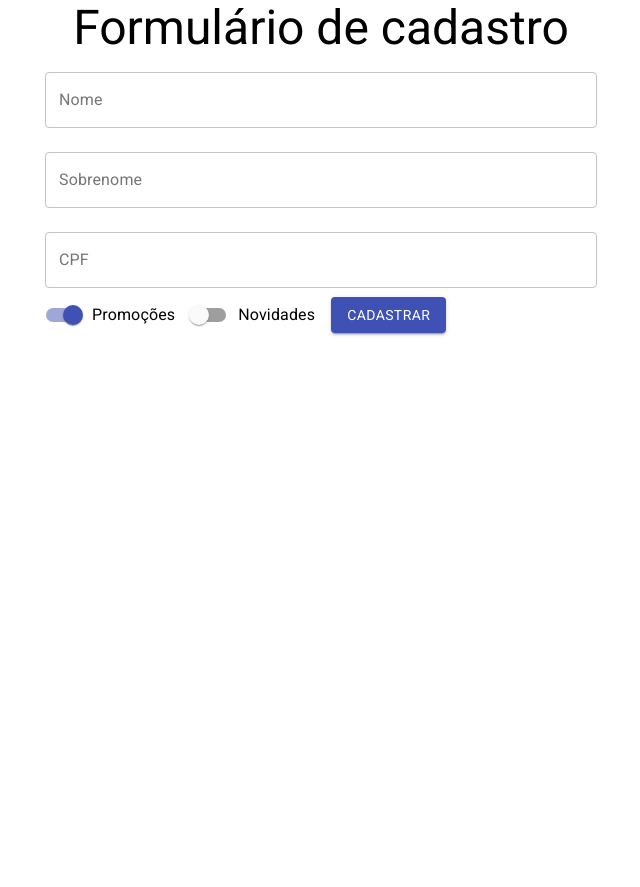
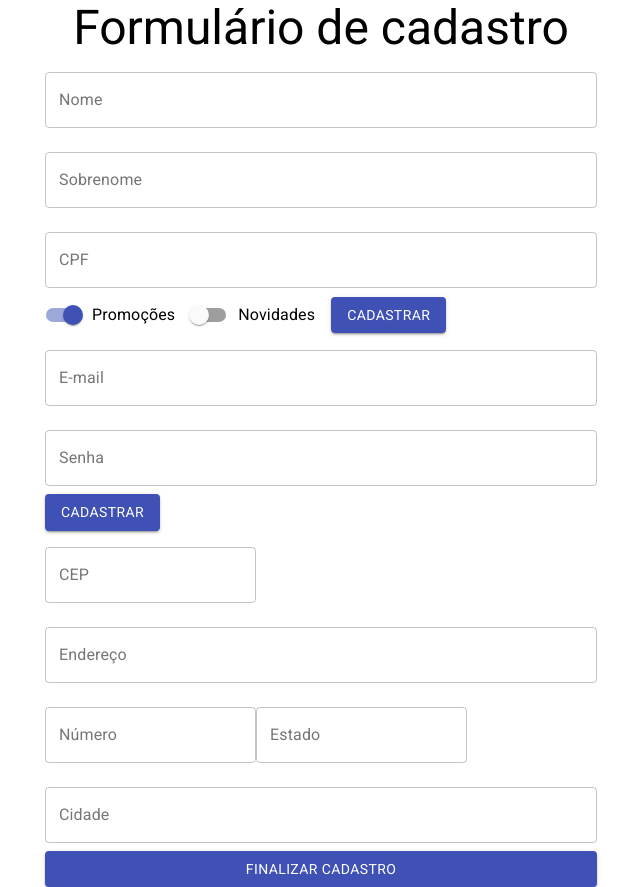
Before and after one commit to divertimentos/curso-alura-react-hooks-contexts, a React (Create React App) app: page / in a window 1280 px wide. Shown: the whole page, without its empty margins (319-959 px from the left). Before the commit the page ends 800 px from the top, so only its background shows below. Built offline with nearby package versions, Linux system fonts and the light colour scheme.

Commit message:
Cria todos os formulários iniciais

```diff
--- a/package.json
+++ b/package.json
@@ -10,7 +10,7 @@
     "fontsource-roboto": "^2.1.4",
     "react": "^16.13.1",
     "react-dom": "^16.13.1",
-    "react-scripts": "3.4.1"
+    "react-scripts": "^3.4.4"
   },
   "scripts": {
     "start": "react-scripts start",
--- /dev/null
+++ b/src/components/FormularioCadastro/DadosEntrega.jsx
@@ -0,0 +1,57 @@
+import React from 'react';
+
+import { TextField, Button } from '@material-ui/core';
+
+function DadosEntrega() {
+  return (
+    <form>
+      <TextField
+        id="cep"
+        label="CEP"
+        type="number"
+        variant="outlined"
+        margin="normal"
+      />
+
+      <TextField
+        variant="outlined"
+        margin="normal"
+        fullWidth
+        id="endereco"
+        label="Endereço"
+        type="text"
+      />
+
+      <TextField
+        variant="outlined"
+        margin="normal"
+        id="numero"
+        label="Número"
+        type="number"
+      />
+
+      <TextField
+        variant="outlined"
+        margin="normal"
+        id="estado"
+        label="Estado"
+        type="text"
+      />
+
+      <TextField
+        variant="outlined"
+        margin="normal"
+        fullWidth
+        id="cidade"
+        label="Cidade"
+        type="text"
+      />
+
+      <Button type="submit" variant="contained" color="primary" fullWidth>
+        Finalizar Cadastro
+      </Button>
+    </form>
+  )
+}
+
+export default DadosEntrega;
--- /dev/null
+++ b/src/components/FormularioCadastro/DadosPessoais.jsx
@@ -0,0 +1,94 @@
+import React, { useState } from "react";
+import { TextField, Button, Switch, FormControlLabel } from "@material-ui/core";
+
+function DadosPessoais({aoEnviar, validarCPF}) {
+  const [nome, setNome] = useState("");
+  const [sobrenome, setSobrenome] = useState("");
+  const [cpf, setCpf] = useState("");
+  const [promocoes, setPromocoes] = useState(true);
+  const [novidades, setNovidades] = useState(false);
+  const [erros, setErros] = useState({cpf:{valido:true, texto:""}})
+  return (
+    <form
+      onSubmit={(event) => {
+        event.preventDefault();
+        aoEnviar({nome, sobrenome, cpf, novidades, promocoes});
+      }}
+    >
+      <TextField
+        value={nome}
+        onChange={(event) => {
+          setNome(event.target.value);
+        }}
+        id="nome"
+        label="Nome"
+        variant="outlined"
+        margin="normal"
+        fullWidth
+      />
+      <TextField
+        value={sobrenome}
+        onChange={(event) => {
+          setSobrenome(event.target.value);
+        }}
+        id="sobrenome"
+        label="Sobrenome"
+        variant="outlined"
+        margin="normal"
+        fullWidth
+      />
+      <TextField
+        value={cpf}
+        onChange={(event) => {
+          setCpf(event.target.value);
+        }}
+
+        onBlur={(event)=>{
+          const ehValido = validarCPF(cpf);
+          setErros({cpf:ehValido})
+        }}
+        error={!erros.cpf.valido}
+        helperText={erros.cpf.texto}
+        id="CPF"
+        label="CPF"
+        variant="outlined"
+        margin="normal"
+        fullWidth
+      />
+
+      <FormControlLabel
+        label="Promoções"
+        control={
+          <Switch
+            checked={promocoes}
+            onChange={(event) => {
+              setPromocoes(event.target.checked);
+            }}
+            name="promocoes"
+            color="primary"
+          />
+        }
+      />
+
+      <FormControlLabel
+        label="Novidades"
+        control={
+          <Switch
+            checked={novidades}
+            onChange={(event) => {
+              setNovidades(event.target.checked);
+            }}
+            name="novidades"
+            color="primary"
+          />
+        }
+      />
+
+      <Button type="submit" variant="contained" color="primary">
+        Cadastrar
+      </Button>
+    </form>
+  );
+}
+
+export default DadosPessoais;
--- /dev/null
+++ b/src/components/FormularioCadastro/DadosUsuario.jsx
@@ -0,0 +1,32 @@
+import React from 'react';
+import { TextField, Button } from '@material-ui/core';
+
+function DadosUsuario() {
+  return (
+    <form>
+      <TextField
+        variant="outlined"
+        margin="normal"
+        fullWidth
+        id="email"
+        label="E-mail"
+        type="email" />
+      <TextField
+        variant="outlined"
+        margin="normal"
+        fullWidth
+        id="senha"
+        label="Senha"
+        type="password" />
+      <Button
+        variant="contained"
+        margin="normal"
+        type="submit"
+        color="primary">
+        Cadastrar
+      </Button>
+    </form>
+  )
+}
+
+export default DadosUsuario;
--- a/src/components/FormularioCadastro/FormularioCadastro.jsx
+++ b/src/components/FormularioCadastro/FormularioCadastro.jsx
@@ -1,93 +1,16 @@
-import React, { useState } from "react";
-import { TextField, Button, Switch, FormControlLabel } from "@material-ui/core";
+import React from "react";
+import DadosPessoais from "./DadosPessoais";
+import DadosUsuario from "./DadosUsuario";
+import DadosEntrega from "./DadosEntrega";
 
 function FormularioCadastro({aoEnviar, validarCPF}) {
-  const [nome, setNome] = useState("");
-  const [sobrenome, setSobrenome] = useState("");
-  const [cpf, setCpf] = useState("");
-  const [promocoes, setPromocoes] = useState(true);
-  const [novidades, setNovidades] = useState(false);
-  const [erros, setErros] = useState({cpf:{valido:true, texto:""}})
+
   return (
-    <form
-      onSubmit={(event) => {
-        event.preventDefault();
-        aoEnviar({nome, sobrenome, cpf, novidades, promocoes});
-      }}
-    >
-      <TextField
-        value={nome}
-        onChange={(event) => {
-          setNome(event.target.value);
-        }}
-        id="nome"
-        label="Nome"
-        variant="outlined"
-        margin="normal"
-        fullWidth
-      />
-      <TextField
-        value={sobrenome}
-        onChange={(event) => {
-          setSobrenome(event.target.value);
-        }}
-        id="sobrenome"
-        label="Sobrenome"
-        variant="outlined"
-        margin="normal"
-        fullWidth
-      />
-      <TextField
-        value={cpf}
-        onChange={(event) => {
-          setCpf(event.target.value);
-        }}
-
-        onBlur={(event)=>{
-          const ehValido = validarCPF(cpf);
-          setErros({cpf:ehValido})
-        }}
-        error={!erros.cpf.valido}
-        helperText={erros.cpf.texto}
-        id="CPF"
-        label="CPF"
-        variant="outlined"
-        margin="normal"
-        fullWidth
-      />
-
-      <FormControlLabel
-        label="Promoções"
-        control={
-          <Switch
-            checked={promocoes}
-            onChange={(event) => {
-              setPromocoes(event.target.checked);
-            }}
-            name="promocoes"
-            color="primary"
-          />
-        }
-      />
-
-      <FormControlLabel
-        label="Novidades"
-        control={
-          <Switch
-            checked={novidades}
-            onChange={(event) => {
-              setNovidades(event.target.checked);
-            }}
-            name="novidades"
-            color="primary"
-          />
-        }
-      />
-
-      <Button type="submit" variant="contained" color="primary">
-        Cadastrar
-      </Button>
-    </form>
+    <>
+    <DadosPessoais aoEnviar={aoEnviar} validarCPF={validarCPF} />
+    <DadosUsuario/>
+    <DadosEntrega/>
+    </>
   );
 }
 
```
Also changed, not shown: 1 other file (tests, documents, lock files or other folders).
